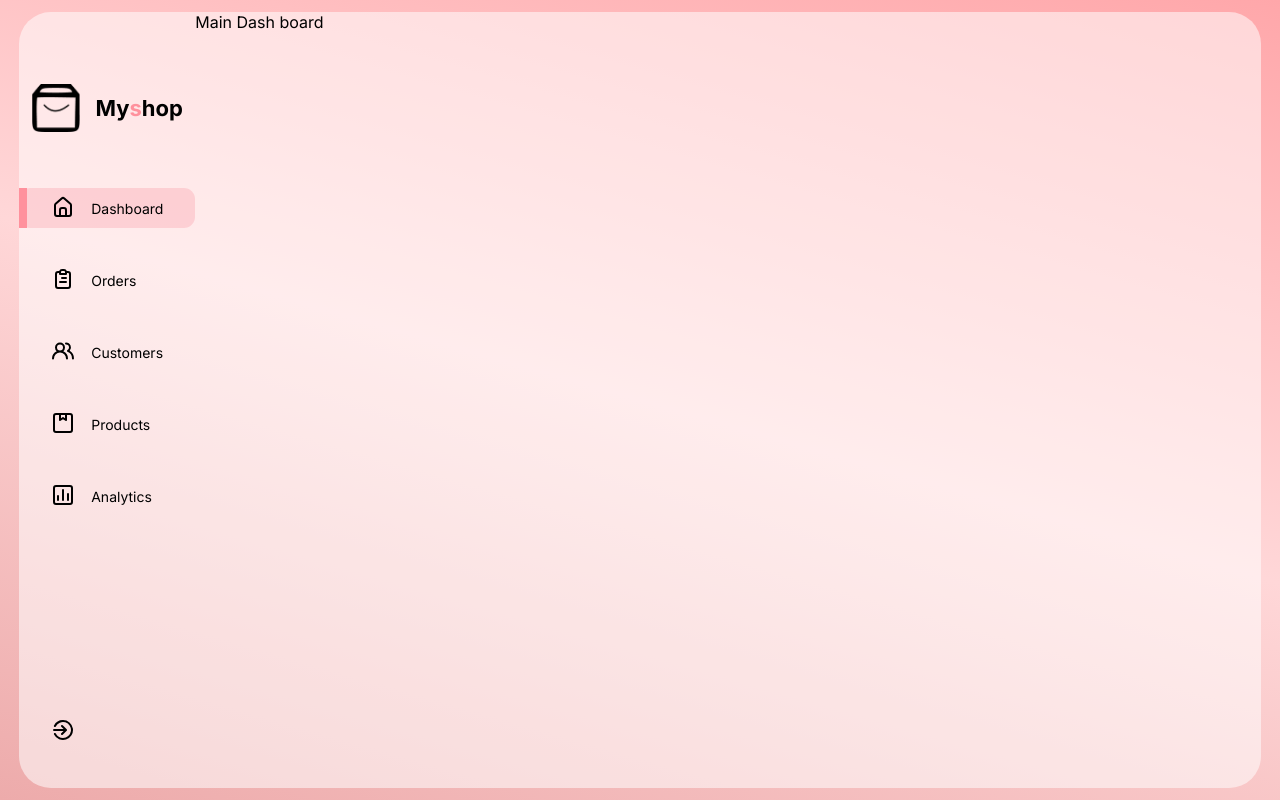
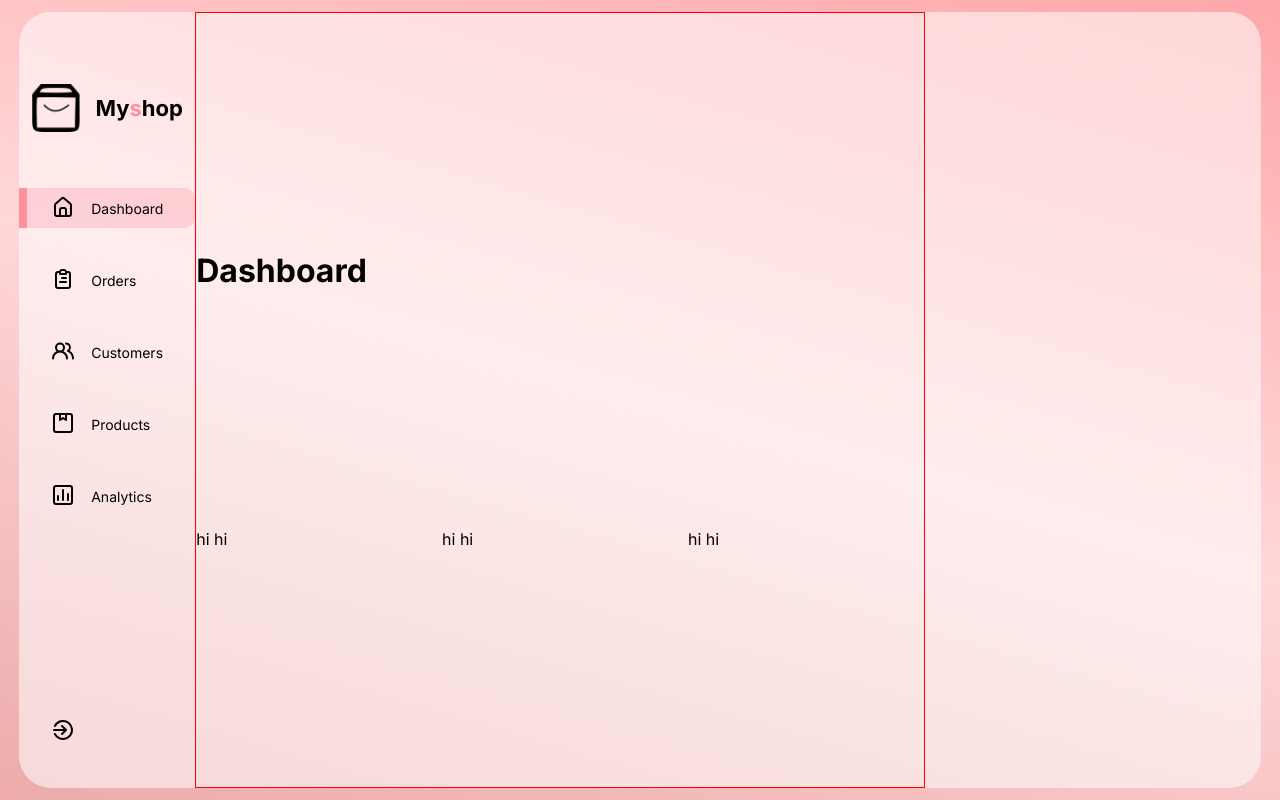
Before and after one commit to dilan-sachintha97/react-responsive-dashboard, a React (Create React App) app: page / in a window 1280 px wide. Built offline with nearby package versions, Linux system fonts and the light colour scheme.

Commit message:
create card

```diff
--- /dev/null
+++ b/src/components/card/Card.jsx
@@ -0,0 +1,37 @@
+import { useState } from 'react';
+import './Card.css';
+import { AnimateSharedLayout } from 'framer-motion';
+
+const Card = (props) => {
+    const [expanded, setExpanded] = useState(false);
+
+    return (
+        <AnimateSharedLayout>
+            {expanded ? <ExpandedCard /> : <CompactCard />}
+        </AnimateSharedLayout>
+    );
+};
+
+// compact card
+function CompactCard(){
+    return(
+        <div className="compactCard">
+            <p>hi hi</p>
+        </div>
+    );
+}
+
+
+
+// expanded card
+function ExpandedCard(){
+    return(
+        <div className="expandedCard">
+        <p>hii</p>
+    </div>
+    );
+}
+
+
+
+export default Card;
--- /dev/null
+++ b/src/components/cards/Card.css
@@ -0,0 +1,7 @@
+.cards{
+    display: flex;
+    gap: 10px;
+}
+.parentContainer{
+    width: 100%;
+}
--- /dev/null
+++ b/src/components/cards/Cards.jsx
@@ -0,0 +1,26 @@
+import { cardData } from '../../data/Data'
+import Card from '../card/Card'
+import './Card.css'
+
+const Cards = () => {
+  return (
+    <div  className='cards'>
+        {
+            cardData?.map((data,index)=>(
+                <div key={index} className="parentContainer">
+                    <Card
+                        // title={data.title}
+                        // color={data.color}
+                        // barValue={data.barValue}
+                        // value={data.value}
+                        // png={data.png}
+                        // series={data.series}
+                    />
+                </div>
+            ))
+        }
+    </div>
+  )
+}
+
+export default Cards
--- a/src/components/maindash/MainDash.css
+++ b/src/components/maindash/MainDash.css
@@ -0,0 +1,7 @@
+.mainDash{
+    display: flex;
+    flex-direction: column;
+    justify-content: space-evenly;
+
+    border: 1px solid red;
+}
--- a/src/components/maindash/MainDash.jsx
+++ b/src/components/maindash/MainDash.jsx
@@ -1,9 +1,11 @@
+import Cards from '../cards/Cards'
 import './MainDash.css'
 
 const MainDash = () => {
   return (
-    <div>
-        Main Dash board
+    <div className='mainDash'>
+       <h1>Dashboard</h1>
+       <Cards/>
     </div>
   )
 }
--- a/src/data/Data.js
+++ b/src/data/Data.js
@@ -4,7 +4,9 @@ import {
     UilUsersAlt,
     UilPackage,
     UilChart,
-    UilSignOutAlt
+    UilSignOutAlt,
+    UilUsdSquare,
+    UilMoneyWithdrawal
 } from "@iconscout/react-unicons"
 
 export const sideBarData = [
@@ -14,3 +16,52 @@ export const sideBarData = [
     {icon:UilPackage, heading:"Products"},
     {icon:UilChart, heading:"Analytics"},
 ];
+
+
+
+export const cardData =[
+    {
+        title:"Sales",
+        color:{
+            backGround:"linear-gradient(180deg, #bb67ff 0%, #c484f3 100%)",
+            boxShadow:"0px 10px 20px 0px #e0c6f5"
+        },
+        barValue:70,
+        value:"25,970",
+        png:UilUsdSquare,
+        series:[{
+            name:"Sales",
+            data:[31,40,28,51,42,109,100]
+        }]
+    },
+
+    {
+        title:"Revenue",
+        color:{
+            backGround:"linear-gradient(180deg, #FF919D 0%, #FC929D 100%)",
+            boxShadow:"0px 10px 20px 0px #FDC0C7"
+        },
+        barValue:80,
+        value:"24,970",
+        png:UilMoneyWithdrawal,
+        series:[{
+            name:"Revenue",
+            data:[10,100,50,70,80,30,40]
+        }]
+    },
+
+    {
+        title:"Expensive",
+        color:{
+            backGround:"linear-gradient(180deg, #FF919D 0%, #FC929D 100%)",
+            boxShadow:"0px 10px 20px 0px #FDC0C7"
+        },
+        barValue:60,
+        value:"4,970",
+        png:UilClipboardAlt,
+        series:[{
+            name:"Expenses",
+            data:[10,25,15,30,12,15,20]
+        }]
+    }
+]
```
Also changed, not shown: src/components/card/Card.css (added).
